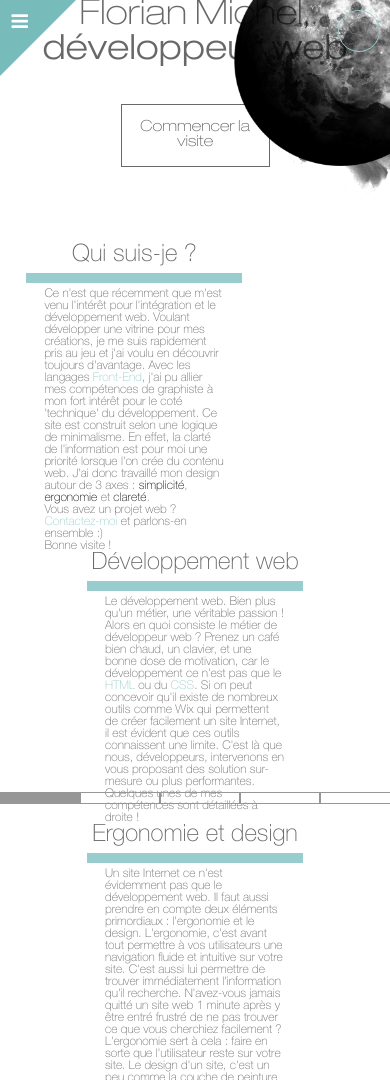
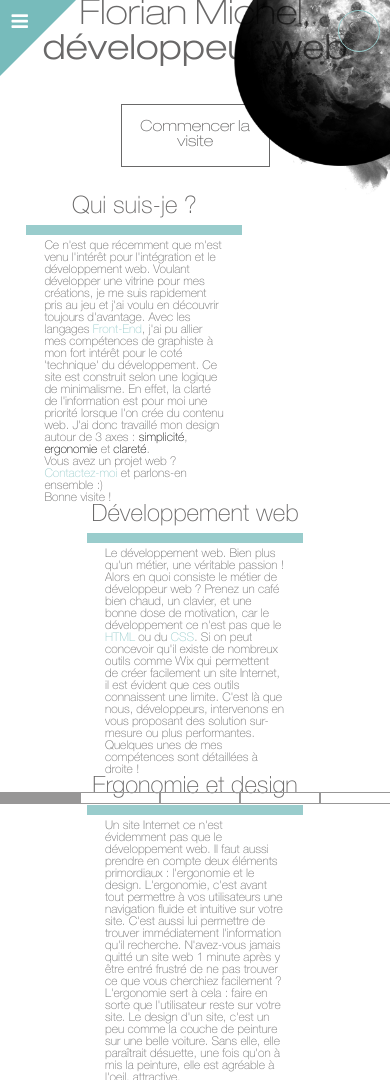
Before and after one commit to FM-O/site_v2, a PHP site: page / in a window 390 px wide. Run offline with PHP 8.4, Linux system fonts and the light colour scheme; some libraries are stand-ins or nearby versions.

Commit message:
Fixed bug Iphone 4 height

```diff
--- a/sass/screen.sass
+++ b/sass/screen.sass
@@ -420,7 +420,7 @@ header
     @include respond-to(handhelds)
         position: relative
         margin: 0
-        padding: 8rem 0 0 1.5rem
+        padding: 3rem 0 0 1.5rem
 
 .main-image-bloc-apropos
     img
--- a/stylesheets/screen.css
+++ b/stylesheets/screen.css
@@ -889,7 +889,7 @@ header nav input[type='checkbox']:not(:checked) ~ .close-menu {
   .main-text-bloc-apropos {
     position: relative;
     margin: 0;
-    padding: 8rem 0 0 1.5rem;
+    padding: 3rem 0 0 1.5rem;
   }
 }
 
```
